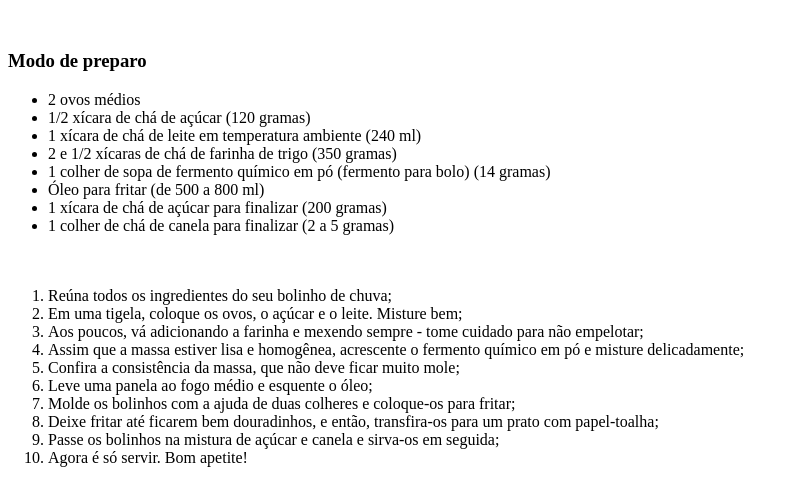
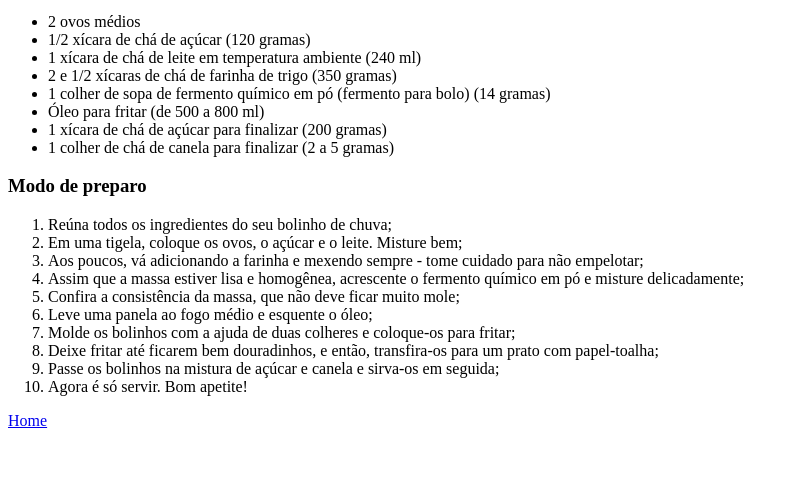
Before and after one commit to DevPH7/new-odin-recipes, a plain HTML site: page recipes/bolinho.html in a window 1280 px wide. Shown: the part 608-1091 px from the top of the page, without its empty margins (0-798 px from the left). After the commit the page ends 1046 px from the top, so only its background shows below. Drawn offline with Linux system fonts and the light colour scheme.

Commit message:
Alteramos a posição do link home e ajustamos o espaçamento entre os items

```diff
--- a/recipes/bolinho.html
+++ b/recipes/bolinho.html
@@ -6,14 +6,12 @@
     <title>Bolinho de chuva</title>
 </head>
 <body>
-    <a href="../index.html">Home</a>
     <h1>Bolinho de chuva</h1>
-    <br>
     <img src="/images/bolinho-de-chuva.jpg" alt="bolinhos-de-chuva" height="400" width="550">
     <h3>Bolinho de chuva</h3>
     <p>Deliciosos bolinhos de chuva, nem precisa esperar chover combina com dias ensolarados também.</p>
-    <br>
-    <h3>Modo de preparo</h3>
+
+    <h3>Lista de ingredientes</h3>
     <ul>
         <li>2 ovos médios</li>
         <li>1/2 xícara de chá de açúcar (120 gramas)</li>
@@ -24,9 +22,8 @@
         <li>1 xícara de chá de açúcar para finalizar (200 gramas)</li>
         <li>1 colher de chá de canela para finalizar (2 a 5 gramas)</li>
     </ul>
-    <br>
 
-    <h3></h3>
+    <h3>Modo de preparo</h3>
     <ol>
         <li>Reúna todos os ingredientes do seu bolinho de chuva; </li>
         <li>Em uma tigela, coloque os ovos, o açúcar e o leite. Misture bem; </li>
@@ -39,5 +36,6 @@
         <li>Passe os bolinhos na mistura de açúcar e canela e sirva-os em seguida; </li>
         <li>Agora é só servir. Bom apetite! </li>
     </ol>
+    <a href="../index.html">Home</a>
 </body>
 </html>
```
Also changed, not shown: recipes/capuccino.html (+4 -5 lines), recipes/chicken.html (+1 -1 lines).
